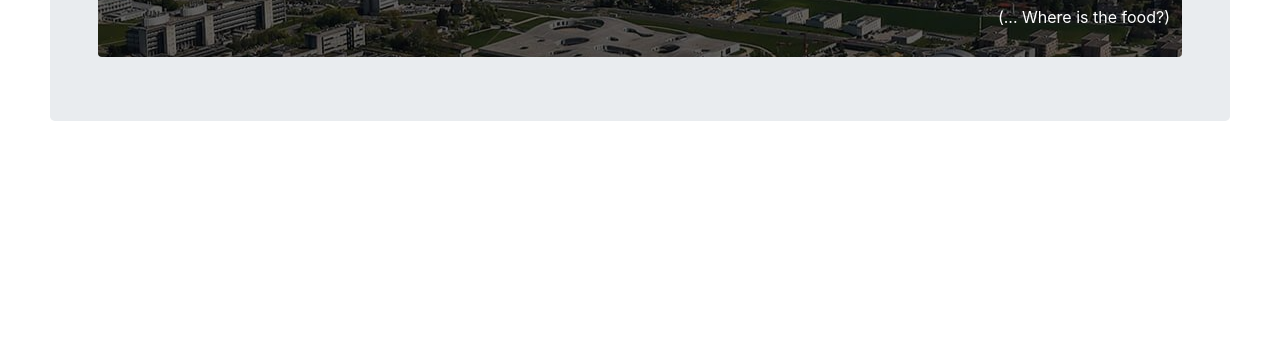
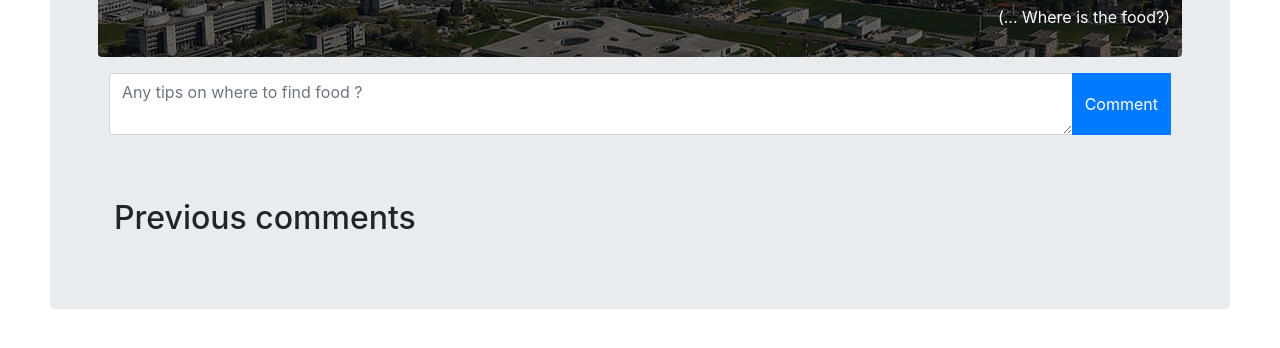
Before and after one commit to RomainGehrig/LauzHackDays-NodeExample, a website: page public/index.html in a window 1280 px wide. Shown: the part 296-644 px from the top of the page. Drawn offline with nearby package versions, Linux system fonts and the light colour scheme; files whose address does not match are found by name.

Commit message:
Create a form to post comments

```diff
--- a/public/index.html
+++ b/public/index.html
@@ -48,7 +48,25 @@
             </p>
           </div>
         </div>
+        <div class="p-3">
+          <form class="form-row">
+            <div class="input-group">
+              <textarea
+                id="comment-text"
+                class="form-control"
+                placeholder="Any tips on where to find food ?"
+              ></textarea>
+              <div class="input-group-append">
+                <button class="btn btn-primary" onclick="postComment()">
+                  Comment
+                </button>
+              </div>
+              <input type="Hidden" id="comment-name" value="Anonymous" />
+            </div>
+          </form>
+        </div>
         <div class="mt-3">
+          <h2 class="p-3">Previous comments</h2>
           <div id="comments"></div>
         </div>
       </div>
```
